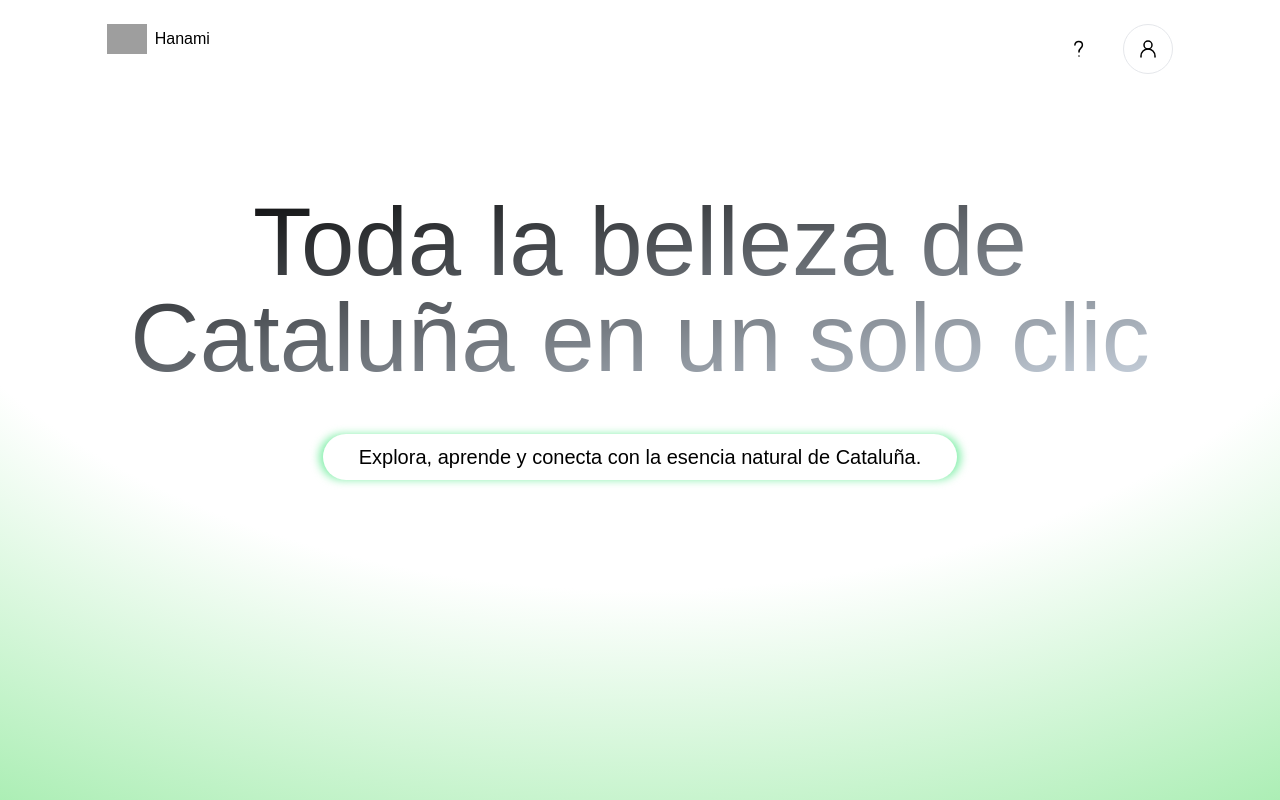
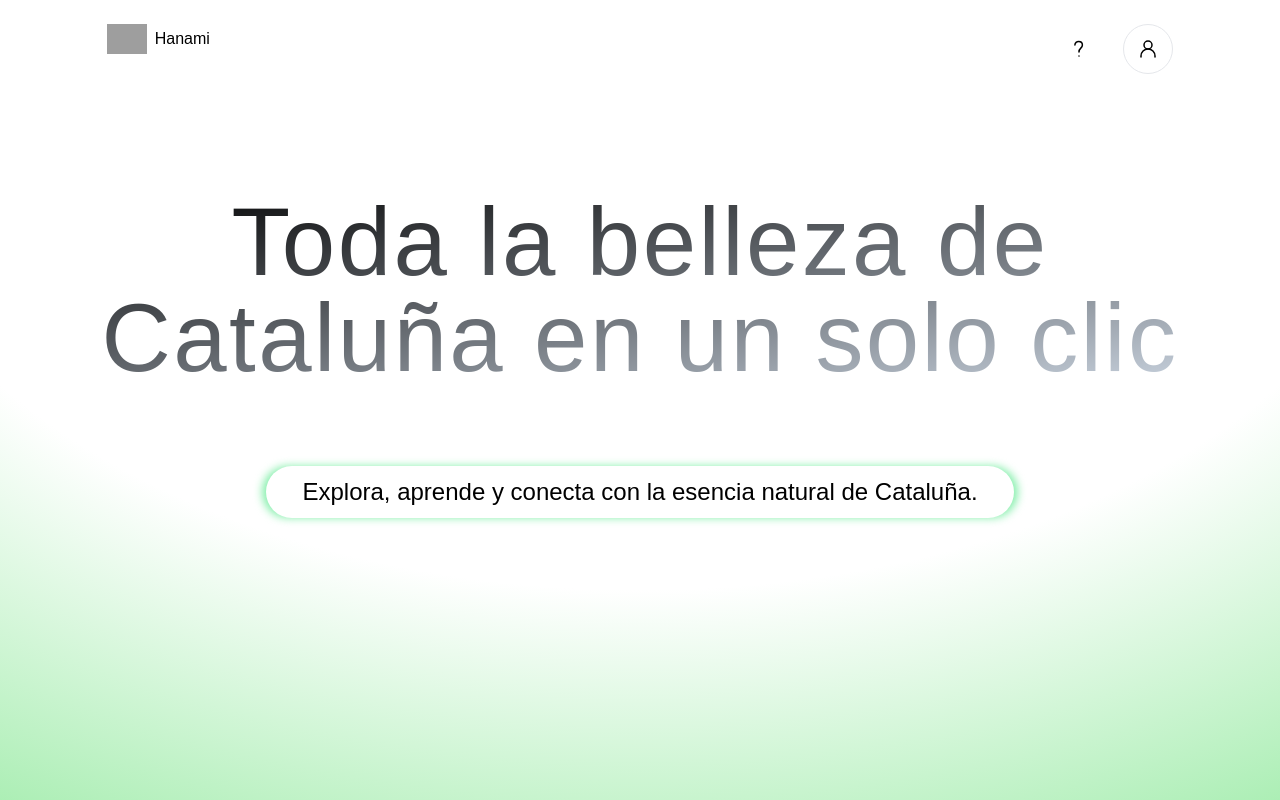
Before and after one commit to salah-NaN/front-hanami, a React (Vite) app: page / in a window 1280 px wide. Shown: the top 800 px of the page. Built offline with nearby package versions, Linux system fonts and the light colour scheme; no server answers; grey boxes are pictures that could not be loaded.

Commit message:
layout y nuevos breackpoints

```diff
--- a/src/App.jsx
+++ b/src/App.jsx
@@ -16,9 +16,22 @@ export const App = () => {
       {/* <LayoutHanami /> */}
       <BrowserRouter>
         <Routes>
-          <Route path="/puntosInteres/:id" element={<LayoutHanami><PuntoInteres /></LayoutHanami>}></Route>
-          <Route path="/actividades/:id" element={<Actividades />}></Route>
-
+          <Route
+            path="/puntosInteres/:id"
+            element={
+              <LayoutHanami>
+                <PuntoInteres />
+              </LayoutHanami>
+            }
+          ></Route>
+          <Route
+            path="/actividades/:id"
+            element={
+              <LayoutHanami>
+                <Actividades />
+              </LayoutHanami>
+            }
+          ></Route>
           <Route
             path="/busqueda/:quehacer/:localizacion/:fecha/:flor"
             element={<Busqueda />}
--- a/src/components/Banner.jsx
+++ b/src/components/Banner.jsx
@@ -30,20 +30,23 @@ export const Banner = ({ paginacionScrollHome }) => {
        bg-gray-950 px-2 py-24 text-gray-200"
     >
       <div className="z-10 flex flex-col items-center w-10/12 lg:w-11/12 mx-auto h-full relative">
+        <div className="flex xp:w-96 md:w-full ">
           <h1
             className="w-full text-center bg-gradient-to-br from-black to-slate-300
-            bg-clip-text text-4xl mx:tracking-wide mx:text-4xl
-            font-medium leading-tight
+            bg-clip-text xs:text-[2.30rem] xs:tracking-wide xs:text-pretty
+            xm:text-5xl
+            leading-tight
             text-transparent
-            lg:w-11/12 2xl:max-w-screen-2xl
-            sm:text-5xl sm:leading-tight
-            md:text-5xl lg:text-7xl
-            md:leading-tight xl:text-8xl 2xl:text-[7rem]"
+            2xl:max-w-screen-2xl
+            2xl:mx-auto
+            md:text-7xl md:tracking-wide lg:text-7xl xl:text-8xl 2xl:text-[7rem]"
           >
             Toda la belleza de Cataluña en un solo clic
           </h1>
+        </div>
+        <div className="pt-8">
           <DescripcionBanner />
-
+        </div>
         <div className="h-screen absolute bottom-20 lg:absolute lg:bottom-20 xl:absolute xl:bottom-29 2xl:absolute 2xl:bottom-80">
           <Flecha paginacionScrollHome={paginacionScrollHome} />
         </div>
--- a/src/components/SliderItems/SliderItems.jsx
+++ b/src/components/SliderItems/SliderItems.jsx
@@ -145,10 +145,9 @@ const SliderItems = ({
           ref={swiperRef}
           modules={[Navigation]}
           breakpoints={{
-            // Configuración para tamaños de pantalla más pequeños (móviles)
             640: {
-              slidesPerView: 3, // Cambia a 2 slides por vista en pantallas de 640px o menos
-              spaceBetween: 10, // Espacio entre slides
+              slidesPerView: 3,
+              spaceBetween: 10,
             },
             320: {
               effect: 'cards'
--- a/src/components/description/DescripcionBanner.jsx
+++ b/src/components/description/DescripcionBanner.jsx
@@ -2,9 +2,12 @@ export const DescripcionBanner = () => {
   return (
     <div className="relative mt-12 ml:w-72 mx:w-80 md:w-96 lg:w-fit px-1">
       <div className="absolute inset-0 bg-green-300 rounded-full blur-sm"></div>
-      <div className="relative border-none bg-white rounded-full py-2 bg-transparent md:px-6 lg:w-fit">
+
+      <div className="relative border-none bg-white rounded-full
+      py-2 bg-transparent md:px-6 lg:w-fit">
+
         <article className="text-wrap lg:text-nowrap text-black text-md
-        md:text-md lg:text-xl xl:text-xl 2xl:text-xl lg:w-fit px-3">
+        md:text-md lg:text-xl xl:text-2xl 2xl:text-3xl lg:w-fit px-3">
           <p className="text-center leading-normal">
             Explora, aprende y conecta con la esencia natural de Cataluña.
           </p>
--- a/src/components/flecha/Flecha.jsx
+++ b/src/components/flecha/Flecha.jsx
@@ -14,7 +14,7 @@ export const Flecha = ({paginacionScrollHome}) => {
           fill="none"
           xmlns="http://www.w3.org/2000/svg"
           color="#000000"
-          className="w-10 animate-bounce"
+          className="w-8 sm:w-10 animate-bounce"
         >
           <path
             d="M12 3L12 21M12 21L20.5 12.5M12 21L3.5 12.5"
--- a/src/layout/LayoutHanami.jsx
+++ b/src/layout/LayoutHanami.jsx
@@ -1,13 +1,13 @@
 import { Outlet } from "react-router-dom";
 import { NavBar } from "../components";
 
-export const LayoutHanami = () => {
+export const LayoutHanami = ({children}) => {
   return (
     <div className="w-10/11 mx-auto">
       {/* navbar (header) */}
       <NavBar />
-      <div className="bg-[#fefefe]">
-        <Outlet />
+      <div className="bg-[#fefefe] w-10/12 mx-auto">
+        {children}
       </div>
       {/* div footer */}
       <div className="">{/* Footer */}</div>
--- a/src/pages/PuntoInteres.jsx
+++ b/src/pages/PuntoInteres.jsx
@@ -1,29 +1,20 @@
-import { useEffect } from "react"
-import { useParams } from "react-router-dom"
+import { useEffect, useState } from "react";
+import { useParams } from "react-router-dom";
 // constantes
-const URL = 'http://localhost:3000/api'
+const URL = "http://localhost:3000/api";
 export const PuntoInteres = () => {
-
-    const {id} = useParams()
-
+  const { id } = useParams();
+  const [dataPuntoInteres, setDataPuntoInteres] = useState({});
 
   useEffect(() => {
-        console.log(id)
-        const options = {
-            method: 'GET',
-            headers: {
-              'Content-Type': 'application/json'
-            },
-            credentials: 'include'
-          }
-          fetch(URL + '/punto_interes_page/' + id, options)
-            .then(res => res.json())
-            .then(res => {
-              console.log(res)
+    fetch(URL + "/punto_interes_page/" + id)
+      .then((res) => res.json())
+      .then((data) => {
+        const { punto_interes_sin_flores } = data;
+        setDataPuntoInteres(punto_interes_sin_flores);
       })
-            .catch(err => console.log(err))
-    }, [])
-
+      .catch((err) => console.log(err));
+  }, []);
 
   // el fetch contiene la info del Pdi
   // contiene la info de que flores tiene
@@ -32,11 +23,17 @@ export const PuntoInteres = () => {
   // contiene las temporadas asociadas
   // contiene las actividades asociadas a las temporadas
 
-    return(
-        <div className="w-11/12 mx-auto">
-            <h1></h1>
+  return (
+    <div className="">
+      <h1 className="text-2xl">{dataPuntoInteres?.nombre}</h1>
+      <div className="grid grid-cols-2">
+        {dataPuntoInteres.imagenes?.map((img) => console.log(img))}
+        {dataPuntoInteres.imagenes?.map((img) => {
+          return <img src={`http://localhost:3000/olivos`} alt="" />;
+        })}
       </div>
-    )
-}
+    </div>
+  );
+};
 
 export default PuntoInteres;
--- a/tailwind.config.js
+++ b/tailwind.config.js
@@ -1,4 +1,5 @@
 /** @type {import('tailwindcss').Config} */
+const defaultTheme = require('tailwindcss/defaultTheme');
 export default {
   content: ["./index.html", "./src/**/*.{js,ts,jsx,tsx}"],
   theme: {
@@ -6,6 +7,12 @@ export default {
       fontFamily: {
         dmSans: "DM Sans",
       },
+    },
+    screens: {
+      'xs': '320px',
+      'xm': '375px',
+      'xp': '425px',
+      ...defaultTheme.screens,
     },
     // screens: {
     //   'xs': "320px",
```
Lines whose indentation alone changed are shown as unchanged.
